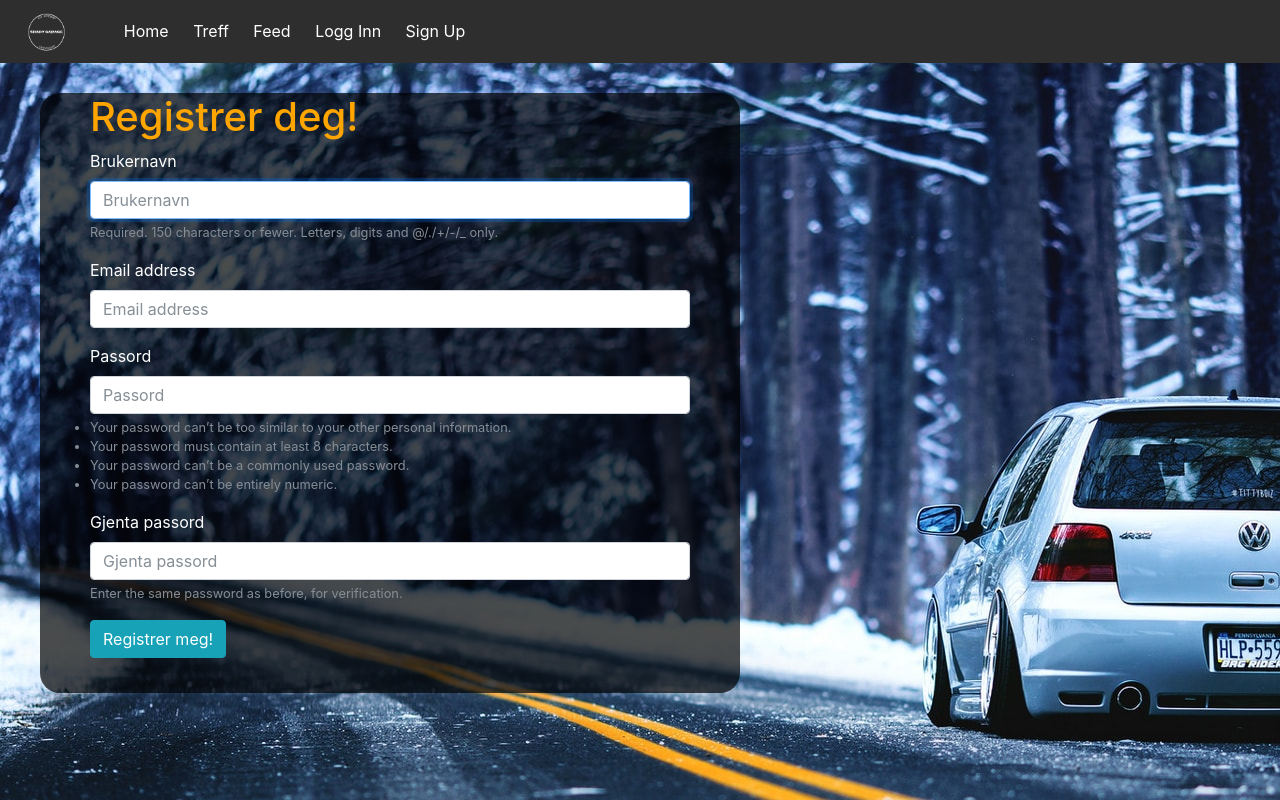
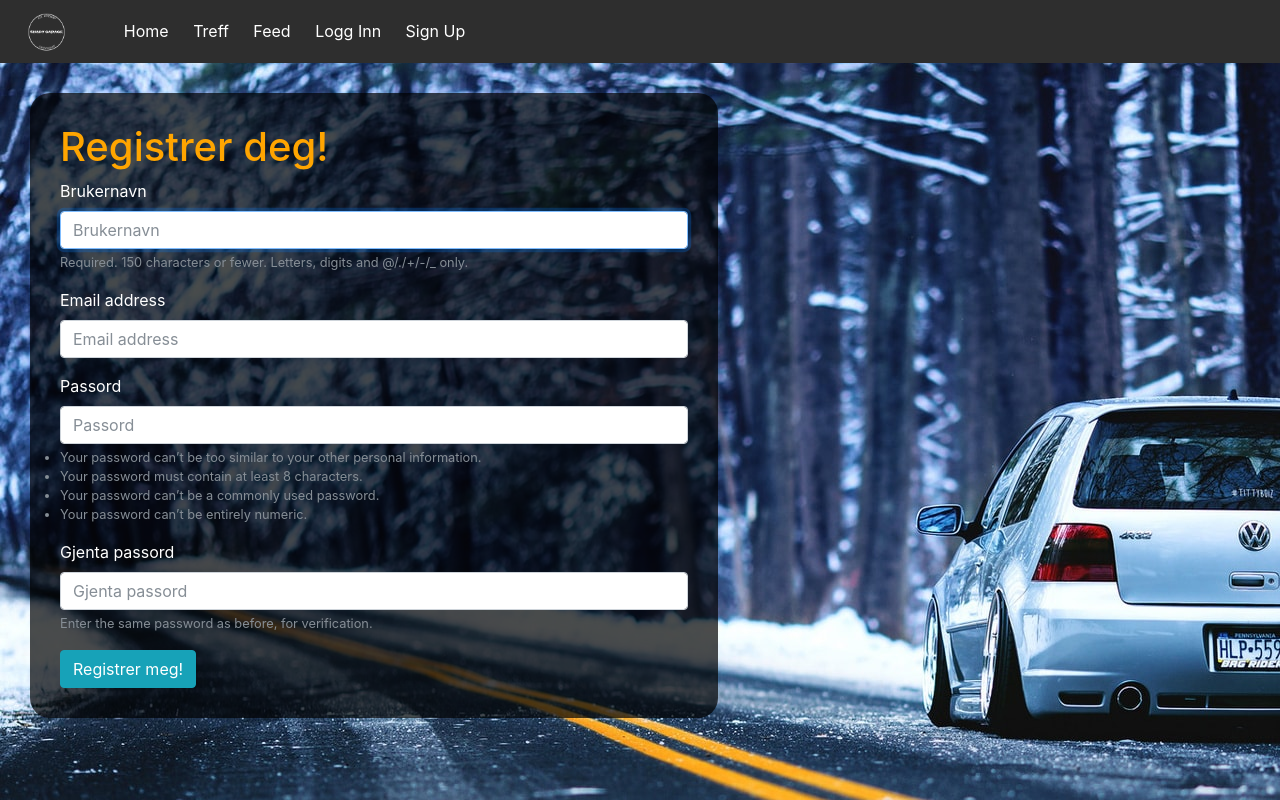
Before and after one commit to arunsangha/Shady-Garage, a Django app: page /accounts/signup/ in a window 1280 px wide. Run offline with Django 3.2, Linux system fonts and the light colour scheme; some libraries are stand-ins or nearby versions.

Commit message:
ymse jobb

```diff
--- a/ShadyGarage/accounts/templates/accounts/profilepage.html
+++ b/ShadyGarage/accounts/templates/accounts/profilepage.html
@@ -27,7 +27,9 @@
       -->
     {% for post in user.user_posting.all %}
     <div class="card text-white bg-dark mb-4" id="profile-posts-cards-bootstrap" style="max-width: 25rem;">
-          <div class="card-header">{{post.post_title}}</div>
+      <div class="card-header">
+        {{post.post_title}}
+      </div>
       <div class="card-body">
         {% if post.post_image %}
           <img src="{{post.post_image.url}}" alt="" class="profile-page-post-image">
@@ -36,7 +38,6 @@
           <p class="card-text">{{post.post_description}}</p>
         {% endif %}
       </div>
-
       <div class="card-footer">
         <a href="{% url 'posts:post_detail' slug=post.slug %}" style="color:white;">Se kommentarer</a>
       </div>
--- a/ShadyGarage/accounts/templates/accounts/signup.html
+++ b/ShadyGarage/accounts/templates/accounts/signup.html
@@ -10,12 +10,12 @@
     }
   </style>
 
-  <div class="signup_container">
-    <div class="signup-form_container">
+  <div class="signup-container">
+    <div class="signup-form-container">
       <h1 id="registrer-deg-h1">Registrer deg!</h1>
         <form method="POST">
           {% csrf_token %}
-          {% bootstrap_form user_form%}
+          {% bootstrap_form user_form %}
           <input type="submit" class="btn btn-info " value="Registrer meg!">
         </form>
       </div>
--- a/ShadyGarage/static/css/style.css
+++ b/ShadyGarage/static/css/style.css
@@ -501,6 +501,14 @@ BackGround Images
   border-radius: 5px;
 }
 
+.card-header{
+  text-align: center;
+}
+
+.card-body{
+  text-align: center;
+}
+
 .post-search-container{
   margin: 20px 0;
 }
@@ -822,22 +830,17 @@ BackGround Images
     width: 93.3px;
 }
 
-.signup_container{
-  position: relative;
+.signup-container{
+  display: flex;
+  padding: 30px 0 30px 30px;
+}
+
+.signup-form-container{
   background-color: rgba(0,0,0, 0.7);
   color: white; /*#34495e*/
-  height: 600px;
-  width: 700px;
-  left: 40px;
-  top: 30px;
   border-radius: 20px;
-}
-
-.signup-form_container{
-  position: relative;
-  left: 50px;
-  height: 500px;
-  width: 600px;
+  padding: 30px;
+  width: 55%;
 }
 
 #registrer-deg-h1{
@@ -850,8 +853,7 @@ BackGround Images
   width: 50vh;
   background-color: rgba(0, 0, 0, 0.5);
   padding: 20px;
-  margin: 0 auto;
-  margin-top: 20px;
+  margin: 20px auto;
   border-radius: 20px;
   border: thin solid white;
 }
@@ -868,6 +870,19 @@ input[type="file"]{
   color: #72BCD4;
   vertical-align: middle;
   cursor: pointer;
+}
+
+@media only screen and (max-width: 480px){
+  .signup-container{
+    padding: 15px;
+    justify-content: center;
+  }
+
+  .signup-form-container{
+    border-radius: 20px;
+    padding: 30px;
+    width: 90%;
+  }
 }
 
 /* Select date widget in "shadygarage.com/meets/new/"*/
--- a/ShadyGarage/static/js/scripts.js
+++ b/ShadyGarage/static/js/scripts.js
@@ -24,11 +24,7 @@ function initMap() {
      });
    }
 
-   $(document).ready(function() {
-   	$(".burger-nav").on('click', function() {
-   		$("div ul").toggleClass("nav-list-open");
-   	});
-   });
+
 /*
 TODO: Må aktivere googlemaps geocode i christan sin apikey.
 
@@ -74,12 +70,26 @@ var geocoder;
 */
 
 
+$(document).ready(function() {
+ $(".burger-nav").on('click', function() {
+   $("div ul").toggleClass("nav-list-open");
+ });
+});
 
-//TODO sjekk om dette funker
-// const burgerNav = document.querySelector(".burger-nav");
+// //TODO sjekk om dette funker
+// const navList = document.querySelector("div ul");
+// const card = document.querySelector(".index-card");
 //
-// burgerNav.addEventListener("blur", hideBurgerWhenClickElsewhere);
+// card.addEventListener("click", hideBurgerWhenClickElsewhere);
 //
 // function hideBurgerWhenClickElsewhere(e){
-//      burgerNav.classList.remove("nav-list-open");
+//      navList.classList.add("nav-list-open");
+//      console.log("hello");
 // }
+//
+// card.addEventListener("blur", hideBurgerWhenClickElsewhere);
+//
+// function hideBurgerWhenClickElsewhere(e){
+//      navList.classList.remove("nav-list-open");
+//      console.log("hello");
+// }
```
Lines whose indentation alone changed are shown as unchanged.
